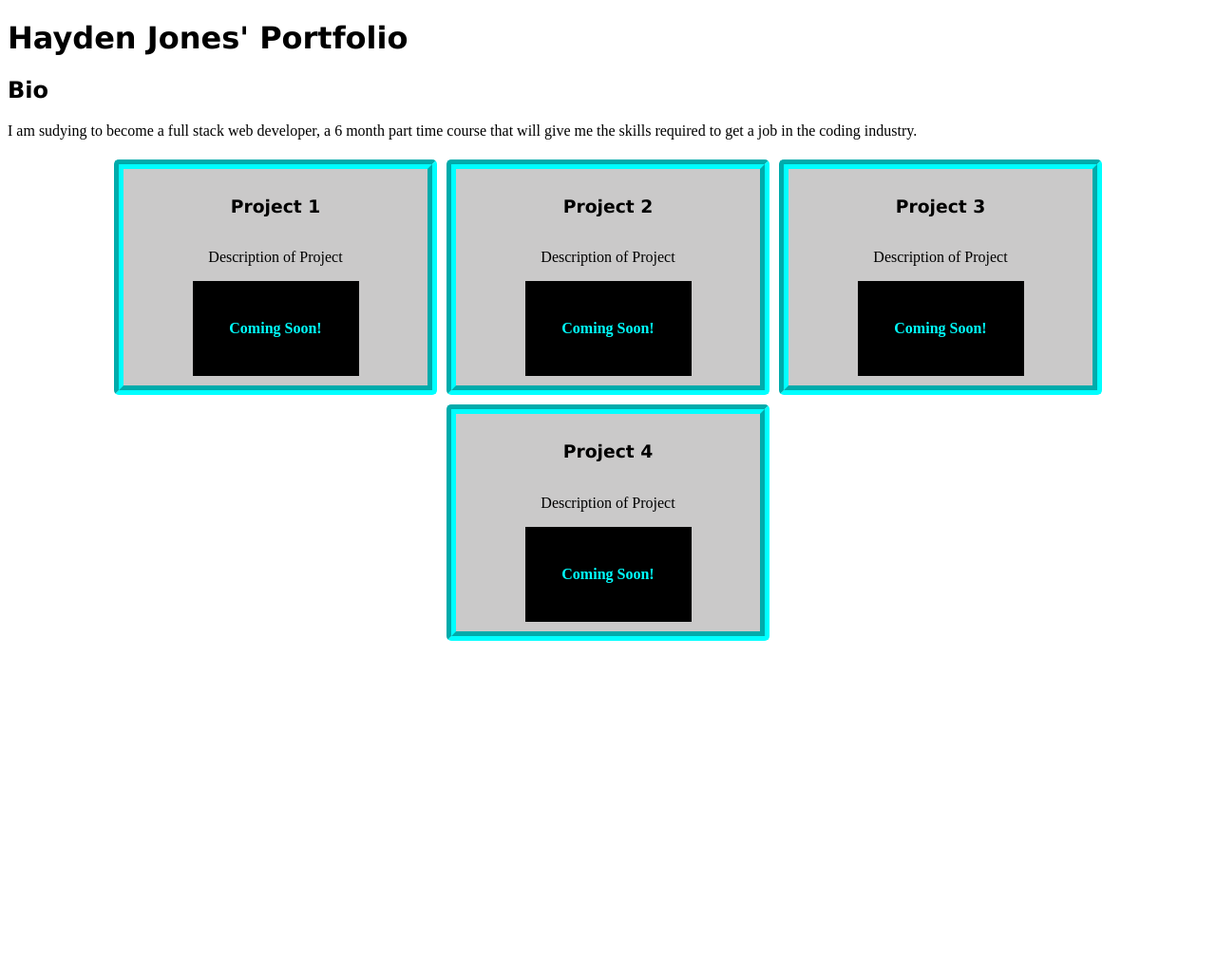
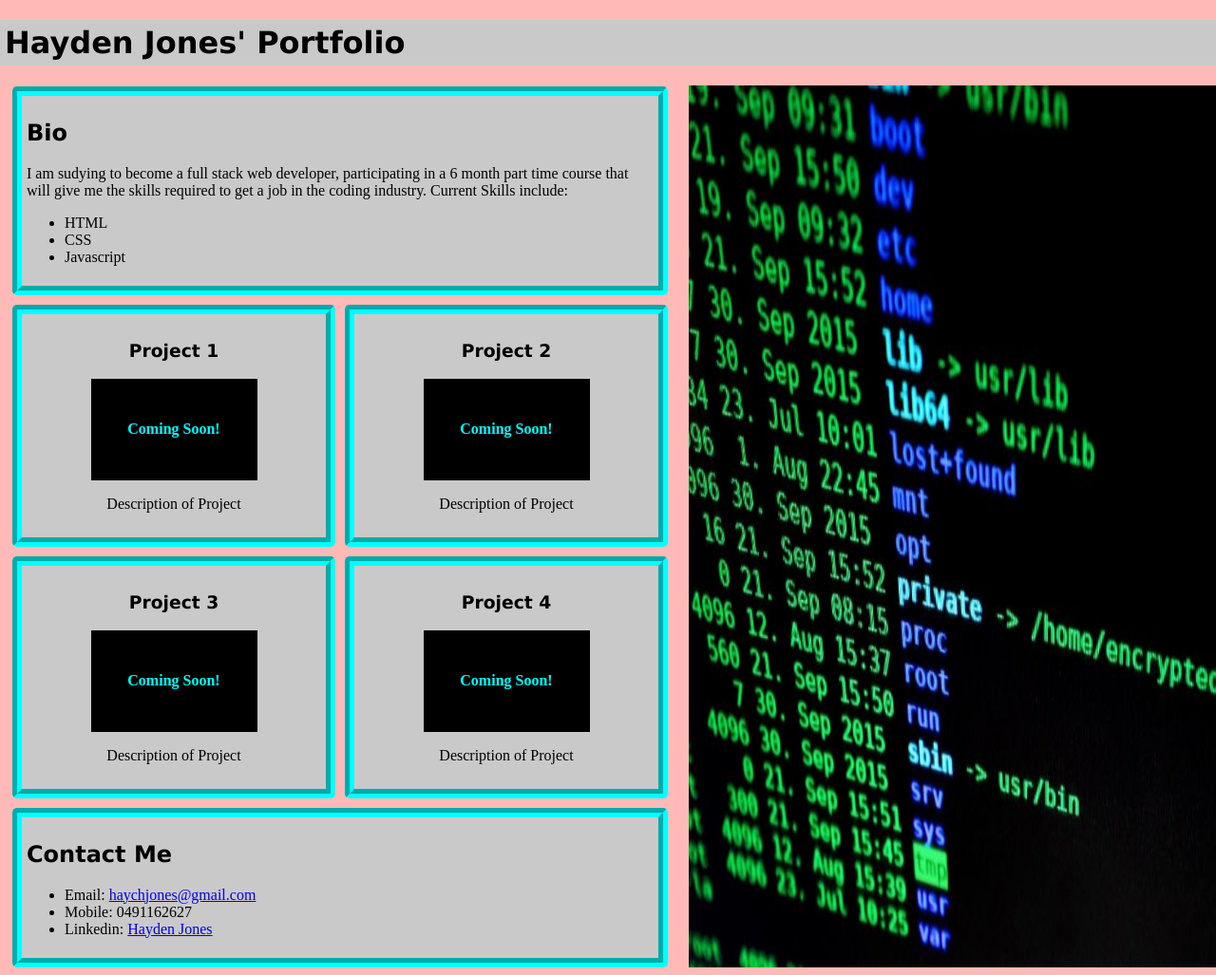
Before and after one commit to Hayden-code/Hayden-Code-Portfolio, a PHP site: page / in a window 1280 px wide. Shown: the whole page at 95% size. Before the commit the page ends 675 px from the top, so only its background shows below. Run offline with PHP 8.4, Linux system fonts and the light colour scheme.

Commit message:
Massive update of style

```diff
--- a/index.html
+++ b/index.html
@@ -9,49 +9,65 @@
   </head>
   <body>
     <header>
-      <h1>Hayden Jones' Portfolio</h1>
+      <h1 class="title">Hayden Jones' Portfolio</h1>
     </header>
-    <section>
+    <div class="margin">
+      <section class="Box">
         <h2 >Bio</h2>
         <p>
-        I am sudying to become a full stack web developer, a 6 month part time
-        course that will give me the skills required to get a job in the coding
-        industry.
+          I am sudying to become a full stack web developer, participating in a 6
+          month part time course that will give me the skills required to get a
+          job in the coding industry.
+          Current Skills include:
         </p>
+        <ul>
+          <li>HTML</li>
+          <li>CSS</li>
+          <li>Javascript</li>
+        </ul>
       </section>
       <section class="projectContainer">
           <article class="project">
               <h3>Project 1</h3>
-            <article >
+              <!--Replace with project homepage screenshot-->
+              <div class="comingSoon">Coming Soon!</div>
               <p>Description of Project</p>
-            <div class="comingSoon">Coming Soon!</div>
-            </article>
           </article>
 
           <article class="project">
               <h3>Project 2</h3>
-            <article >
+              <!--Replace with project homepage screenshot-->
+              <div class="comingSoon">Coming Soon!</div>
               <p>Description of Project</p>
-            <div class="comingSoon">Coming Soon!</div>
-            </article>
           </article>
 
           <article class="project">
               <h3>Project 3</h3>
-            <article >
+              <!--Replace with project homepage screenshot-->
+              <div class="comingSoon">Coming Soon!</div>
               <p>Description of Project</p>
-            <div class="comingSoon">Coming Soon!</div>
-            </article>
           </article>
 
           <article class="project">
               <h3>Project 4</h3>
-            <article >
+              <!--Replace with project homepage screenshot-->
+              <div class="comingSoon">Coming Soon!</div>
               <p>Description of Project</p>
-            <div class="comingSoon">Coming Soon!</div>
           </article>
-        </article>
+    <div class="imgBox">
+    <img src="terminal.jpg" alt="Terminal with code" />
+    </div>
    </section>
+
+      <section class="Box">
+        <h2>Contact Me</h2>
+        <ul>
+          <li>Email: <a href="mailto: haychjones@gmail.com">haychjones@gmail.com</a></li>
+          <li>Mobile: 0491162627</li>
+          <li>Linkedin: <a href="https://www.linkedin.com/in/hayden-jones-a18256195">Hayden Jones</a></li>
+        </ul>
+      </section>
+    </div>
 
 
 
--- a/stylesheet.css
+++ b/stylesheet.css
@@ -1,3 +1,8 @@
+:root {
+    --BKG-color: rgb(202, 201, 201);
+    --Border: aqua
+}
+
 * {
     font-family: 'Times New Roman', Times, serif;
 }
@@ -6,30 +11,57 @@ h1, h2, h3 {
     font-family:'Lucida Sans', 'Lucida Sans Regular', 'Lucida Grande', 'Lucida Sans Unicode', Geneva, Verdana, sans-serif;
 }
 
+
+body {
+    background-color: rgb(255,158,153,0.7);
+    margin: 0px;
+}
+
+.title {
+    background-color: var(--BKG-color);
+    padding: 5px;
+    position: relative;
+}
+
+.margin {
+    margin: 8px;
+    max-width: 720px;
+}
+
+.Box {
+    max-width:660px;
+    background-color: var(--BKG-color);
+    border: 10px groove var(--Border);
+    border-radius: 5px;
+    padding: 5px;
+    margin: 5px;
+}
+
 .projectContainer {
     display: flex;
     flex: 1, 0, 150px;
     flex-wrap: wrap;
-    justify-content: center;
+
 }
 
 .project {
-    height: fit-content;
-    width: 300px;
+    height: 215px;
     display: flex;
     flex-direction: column;
     flex: 2, 0 auto;
     padding: 10px;
-    border: 10px groove aqua;
-    background-color: rgb(202, 201, 201);
+    border: 10px groove var(--Border);
+    background-color: var(--BKG-color);
     align-items: center;
     text-align: center;
     border-radius: 5px;
     margin: 5px;
 }
 
+
+
 .comingSoon {
-    height: 100px;
+    height: 107px;
     width: 175px;
     background-color: black;
     color: aqua;
@@ -37,5 +69,58 @@ h1, h2, h3 {
     display: flex;
     align-items: center;
     justify-content: center;
+    object-fit: contain;
+    transition-duration: .2s;
+    position: relative;
+}
+
+.imgBox {
+    position: absolute;
+    top: 85px;
+    left: 720px;
+    right: 0px;
+    height: 934px;
+    width: auto;
+    overflow: hidden;
+}
+
+.imgBox img {
+    margin: 5px;
+    height: 100%;
+    width: 100%;
+    display: flex;
+    flex: 0, 2, 50%;
 
 }
+
+
+
+
+@media (min-width: 1px) {
+    .project {
+        width: 100%;
+    }
+    .terminal {
+        visibility: hidden;
+    }
+}
+
+@media (min-width: 415px) {
+    .comingSoon:hover {
+        transition-duration: .2s;
+        transform: scale(2);
+    }
+}
+
+@media (min-width: 715px) {
+    .project {
+        width: 300px;
+    }
+    .comingSoon:hover {
+        transition-duration: .2s;
+        transform: scale(1.75) ;
+    }
+    .terminal {
+        visibility: visible;
+    }
+}
```
Also changed, not shown: terminal.jpg (added). Lines whose indentation alone changed are shown as unchanged.
